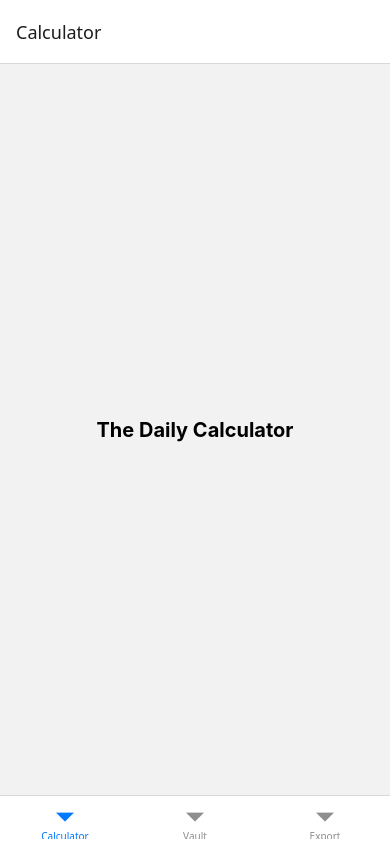
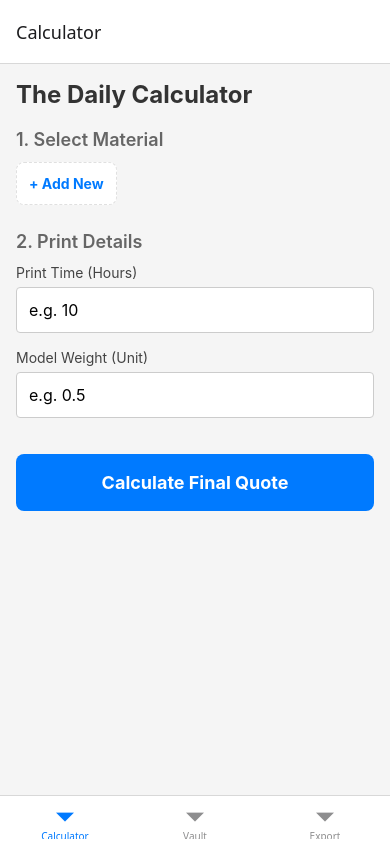
Before and after one commit to basselfads23/3d-print-quote-generator, a React Native app: screen /Calculator in a window 390 px wide. Built offline with nearby package versions, Linux system fonts and the light colour scheme.

Commit message:
Phase 3: Calculator Engine implemented with material selection and dynamic quote calculation

```diff
--- a/src/screens/CalculatorScreen.tsx
+++ b/src/screens/CalculatorScreen.tsx
@@ -1,17 +1,219 @@
-import React from "react";
-import { View, Text, StyleSheet } from "react-native";
+import React, { useState } from "react";
+import {
+  View,
+  Text,
+  StyleSheet,
+  TextInput,
+  TouchableOpacity,
+  ScrollView,
+  SafeAreaView,
+  Alert,
+} from "react-native";
+import { useStore, MaterialProfile } from "../store/useStore";
 
 const CalculatorScreen = () => {
+  const {
+    materials,
+    electricityRate,
+    printerWattage,
+    profitMargin,
+    wearAndTearFee,
+    currentQuote,
+    setCurrentQuote,
+    addMaterial,
+  } = useStore();
+
+  const [selectedMaterialId, setSelectedMaterialId] = useState<string | null>(null);
+  const [printHours, setPrintHours] = useState("");
+  const [modelWeight, setModelWeight] = useState("");
+
+  // "Add Quick Material" State
+  const [isAddingMaterial, setIsAddingMaterial] = useState(false);
+  const [newName, setNewName] = useState("");
+  const [newPrice, setNewPrice] = useState("");
+  const [newUnit, setNewUnit] = useState("kg");
+
+  const selectedMaterial = materials.find((m) => m.id === selectedMaterialId);
+
+  const handleCalculate = () => {
+    if (!selectedMaterial) {
+      Alert.alert("Error", "Please select a material first.");
+      return;
+    }
+    if (!printHours || !modelWeight) {
+      Alert.alert("Error", "Please enter print time and model weight.");
+      return;
+    }
+
+    const hours = parseFloat(printHours);
+    const weight = parseFloat(modelWeight);
+
+    // Material Cost (Assuming Input weight is in the same unit as material price basis)
+    const materialCost = selectedMaterial.price * weight;
+
+    // Electricity Cost = (kW) * ($/kWh) * (h)
+    const electricityCost = (printerWattage / 1000) * electricityRate * hours;
+
+    // Wear & Tear = ($/hr) * (hr)
+    const wearAndTearCost = wearAndTearFee * hours;
+
+    const baseCost = materialCost + electricityCost + wearAndTearCost;
+    const finalQuote = baseCost * (1 + profitMargin / 100);
+
+    setCurrentQuote(finalQuote);
+  };
+
+  const handleQuickAdd = () => {
+    if (newName && newPrice) {
+      const id = Date.now().toString();
+      addMaterial({
+        name: newName,
+        price: parseFloat(newPrice),
+        unit: newUnit,
+      });
+      setSelectedMaterialId(id); // Select it immediately
+      setIsAddingMaterial(false);
+      setNewName("");
+      setNewPrice("");
+    }
+  };
+
   return (
-    <View style={styles.container}>
-      <Text style={styles.text}>The Daily Calculator</Text>
-    </View>
+    <SafeAreaView style={styles.safeArea}>
+      <ScrollView contentContainerStyle={styles.container}>
+        <Text style={styles.header}>The Daily Calculator</Text>
+
+        {/* Section 1: Material Selection */}
+        <Text style={styles.sectionTitle}>1. Select Material</Text>
+        <ScrollView horizontal showsHorizontalScrollIndicator={false} style={styles.horizontalScroll}>
+          {materials.map((m) => (
+            <TouchableOpacity
+              key={m.id}
+              style={[styles.materialCard, selectedMaterialId === m.id && styles.materialCardActive]}
+              onPress={() => setSelectedMaterialId(m.id)}
+            >
+              <Text style={[styles.materialCardText, selectedMaterialId === m.id && styles.materialCardTextActive]}>
+                {m.name}
+              </Text>
+              <Text style={[styles.materialCardSub, selectedMaterialId === m.id && styles.materialCardTextActive]}>
+                ${m.price}/{m.unit}
+              </Text>
+            </TouchableOpacity>
+          ))}
+          <TouchableOpacity
+            style={[styles.materialCard, styles.addMaterialCard]}
+            onPress={() => setIsAddingMaterial(!isAddingMaterial)}
+          >
+            <Text style={styles.addMaterialCardText}>{isAddingMaterial ? "Cancel" : "+ Add New"}</Text>
+          </TouchableOpacity>
+        </ScrollView>
+
+        {isAddingMaterial && (
+          <View style={styles.quickAddForm}>
+            <TextInput style={styles.input} placeholder="Material Name" value={newName} onChangeText={setNewName} />
+            <View style={styles.row}>
+              <TextInput style={[styles.input, { flex: 2, marginRight: 8 }]} placeholder="Price ($)" value={newPrice} onChangeText={setNewPrice} keyboardType="numeric" />
+              <View style={styles.unitSelector}>
+                {["g", "kg", "lb"].map((u) => (
+                  <TouchableOpacity
+                    key={u}
+                    onPress={() => setNewUnit(u)}
+                    style={[styles.unitButton, newUnit === u && styles.unitButtonActive]}
+                  >
+                    <Text style={[styles.unitButtonText, newUnit === u && styles.unitButtonTextActive]}>{u}</Text>
+                  </TouchableOpacity>
+                ))}
+              </View>
+            </View>
+            <TouchableOpacity style={styles.buttonSmall} onPress={handleQuickAdd}>
+              <Text style={styles.buttonText}>Quick Add & Select</Text>
+            </TouchableOpacity>
+          </View>
+        )}
+
+        {/* Section 2: Inputs */}
+        <View style={styles.inputSection}>
+          <Text style={styles.sectionTitle}>2. Print Details</Text>
+          <View style={styles.inputGroup}>
+            <Text style={styles.label}>Print Time (Hours)</Text>
+            <TextInput
+              style={styles.input}
+              placeholder="e.g. 10"
+              value={printHours}
+              onChangeText={setPrintHours}
+              keyboardType="numeric"
+            />
+          </View>
+
+          <View style={styles.inputGroup}>
+            <Text style={styles.label}>Model Weight ({selectedMaterial ? selectedMaterial.unit : "Unit"})</Text>
+            <TextInput
+              style={styles.input}
+              placeholder="e.g. 0.5"
+              value={modelWeight}
+              onChangeText={setModelWeight}
+              keyboardType="numeric"
+            />
+          </View>
+        </View>
+
+        {/* Section 3: Calculate Button */}
+        <TouchableOpacity style={styles.calculateButton} onPress={handleCalculate}>
+          <Text style={styles.calculateButtonText}>Calculate Final Quote</Text>
+        </TouchableOpacity>
+
+        {/* Section 4: Output */}
+        {currentQuote !== null && (
+          <View style={styles.resultCard}>
+            <Text style={styles.resultLabel}>Estimated Quote</Text>
+            <Text style={styles.resultValue}>${currentQuote.toFixed(2)}</Text>
+          </View>
+        )}
+      </ScrollView>
+    </SafeAreaView>
   );
 };
 
 const styles = StyleSheet.create({
-  container: { flex: 1, justifyContent: "center", alignItems: "center" },
-  text: { fontSize: 20, fontWeight: "bold" },
+  safeArea: { flex: 1, backgroundColor: "#f5f5f5" },
+  container: { padding: 16 },
+  header: { fontSize: 24, fontWeight: "bold", marginBottom: 20, color: "#333" },
+  sectionTitle: { fontSize: 18, fontWeight: "600", color: "#666", marginBottom: 12 },
+  horizontalScroll: { flexDirection: "row", marginBottom: 16 },
+  materialCard: {
+    backgroundColor: "#fff",
+    padding: 12,
+    borderRadius: 8,
+    borderWidth: 1,
+    borderColor: "#e0e0e0",
+    marginRight: 10,
+    minWidth: 100,
+    alignItems: "center",
+  },
+  materialCardActive: { backgroundColor: "#007AFF", borderColor: "#007AFF" },
+  materialCardText: { fontSize: 14, fontWeight: "bold", color: "#333" },
+  materialCardSub: { fontSize: 12, color: "#666" },
+  materialCardTextActive: { color: "#fff" },
+  addMaterialCard: { borderStyle: "dashed", justifyContent: "center" },
+  addMaterialCardText: { color: "#007AFF", fontWeight: "bold" },
+  quickAddForm: { backgroundColor: "#fff", padding: 16, borderRadius: 8, borderWidth: 1, borderColor: "#e0e0e0", marginBottom: 16 },
+  inputSection: { marginTop: 10 },
+  inputGroup: { marginBottom: 16 },
+  label: { fontSize: 14, color: "#444", marginBottom: 6 },
+  input: { borderWidth: 1, borderColor: "#ccc", borderRadius: 4, padding: 12, fontSize: 16, backgroundColor: "#fff" },
+  row: { flexDirection: "row", marginBottom: 8 },
+  unitSelector: { flexDirection: "row", flex: 1.5, borderWidth: 1, borderColor: "#ccc", borderRadius: 4, overflow: "hidden" },
+  unitButton: { flex: 1, justifyContent: "center", alignItems: "center", backgroundColor: "#fff" },
+  unitButtonActive: { backgroundColor: "#007AFF" },
+  unitButtonText: { fontSize: 14, color: "#666" },
+  unitButtonTextActive: { color: "#fff", fontWeight: "bold" },
+  buttonSmall: { backgroundColor: "#28a745", padding: 12, borderRadius: 6, alignItems: "center" },
+  buttonText: { color: "#fff", fontWeight: "bold" },
+  calculateButton: { backgroundColor: "#007AFF", padding: 18, borderRadius: 8, alignItems: "center", marginTop: 20 },
+  calculateButtonText: { color: "#fff", fontSize: 18, fontWeight: "bold" },
+  resultCard: { backgroundColor: "#fff", padding: 24, borderRadius: 8, borderWidth: 2, borderColor: "#007AFF", marginTop: 24, alignItems: "center" },
+  resultLabel: { fontSize: 16, color: "#666", marginBottom: 8 },
+  resultValue: { fontSize: 42, fontWeight: "bold", color: "#007AFF" },
 });
 
 export default CalculatorScreen;
--- a/src/store/useStore.ts
+++ b/src/store/useStore.ts
@@ -15,6 +15,7 @@ interface StoreState {
   profitMargin: number;
   wearAndTearFee: number;
   materials: MaterialProfile[];
+  currentQuote: number | null;
 
   setElectricityRate: (rate: number) => void;
   setPrinterWattage: (wattage: number) => void;
@@ -23,6 +24,7 @@ interface StoreState {
   addMaterial: (material: Omit<MaterialProfile, "id">) => void;
   updateMaterial: (id: string, material: Partial<Omit<MaterialProfile, "id">>) => void;
   removeMaterial: (id: string) => void;
+  setCurrentQuote: (quote: number | null) => void;
 }
 
 export const useStore = create<StoreState>()(
@@ -33,11 +35,13 @@ export const useStore = create<StoreState>()(
       profitMargin: 50,
       wearAndTearFee: 0.50,
       materials: [],
+      currentQuote: null,
 
       setElectricityRate: (rate) => set({ electricityRate: rate }),
       setPrinterWattage: (wattage) => set({ printerWattage: wattage }),
       setProfitMargin: (margin) => set({ profitMargin: margin }),
       setWearAndTearFee: (fee) => set({ wearAndTearFee: fee }),
+      setCurrentQuote: (quote) => set({ currentQuote: quote }),
 
       addMaterial: (material) => set((state) => ({
         materials: [
```
